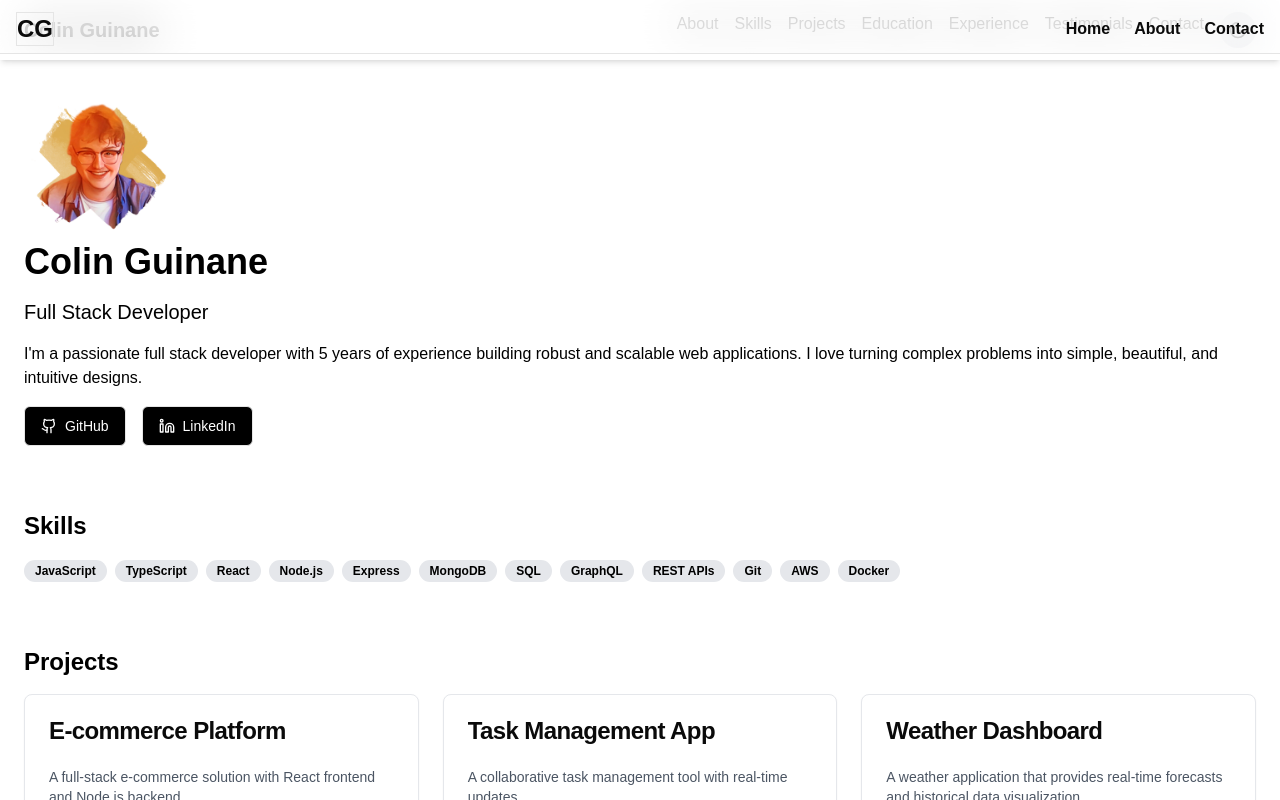
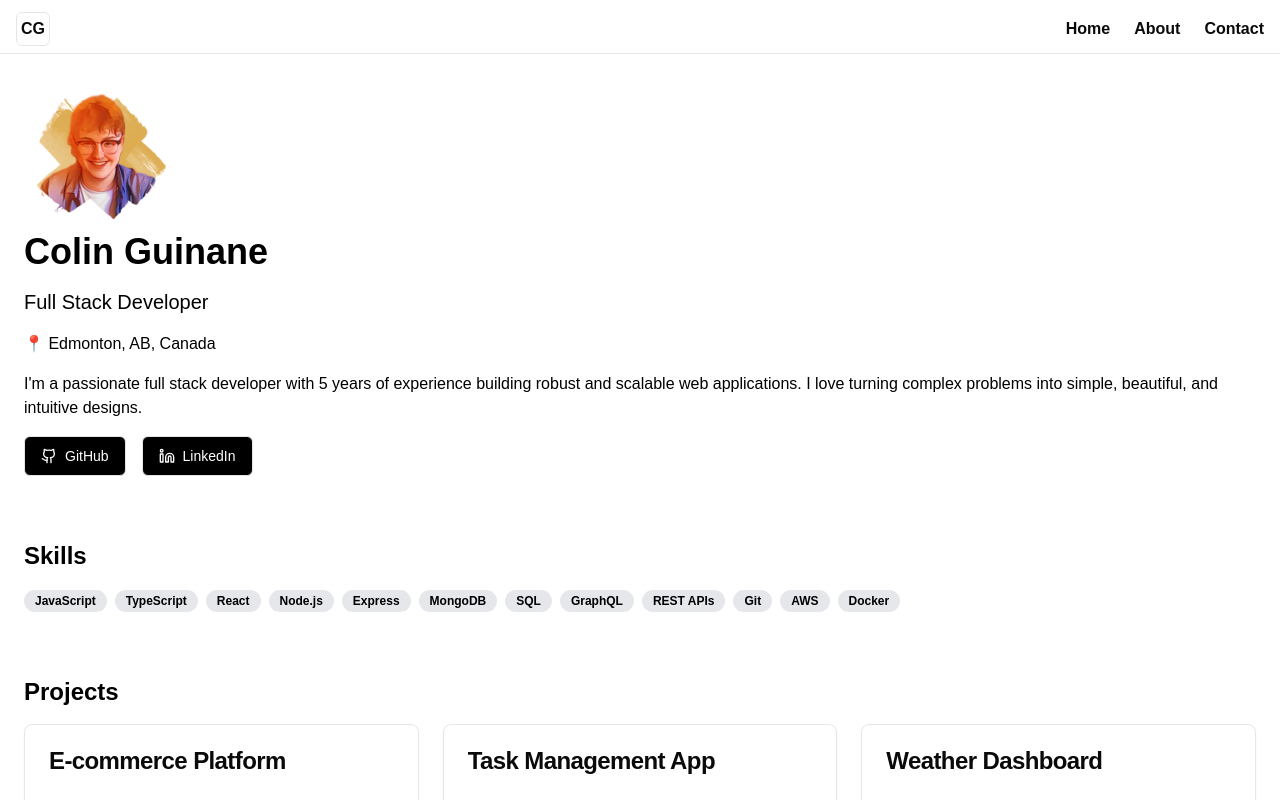
Before and after one commit to colinguinane1/portfolio, a Next.js app: page / in a window 1280 px wide. Shown: the top 800 px of the page. Built offline with nearby package versions, Linux system fonts and the light colour scheme.

Commit message:
header change

```diff
--- a/app/layout.tsx
+++ b/app/layout.tsx
@@ -30,7 +30,7 @@ export default function RootLayout({
         className={`${geistSans.variable} ${geistMono.variable} antialiased`}
       >
         <Header />
-        {children}
+        <div className="pt-[50px]">{children}</div>
       </body>
     </html>
   );
--- a/app/page.tsx
+++ b/app/page.tsx
@@ -174,125 +174,6 @@ export default function EnhancedPortfolioComponent() {
     <div
       className={`min-h-screen bg-white dark:bg-black text-black dark:text-white`}
     >
-      <motion.header
-        className="sticky top-0 bg-white dark:bg-black shadow-md z-10"
-        initial={{ y: -100 }}
-        animate={{ y: 0 }}
-        transition={{ type: "spring", stiffness: 100 }}
-      >
-        <nav className="container mx-auto px-6 py-3">
-          <div className="flex justify-between items-center">
-            <motion.div
-              className="text-xl font-bold"
-              whileHover={{ scale: 1.1 }}
-              whileTap={{ scale: 0.9 }}
-            >
-              Colin Guinane
-            </motion.div>
-            <div className="hidden md:flex space-x-4">
-              {[
-                "About",
-                "Skills",
-                "Projects",
-                "Education",
-                "Experience",
-                "Testimonials",
-                "Contact",
-              ].map((item) => (
-                <motion.a
-                  key={item}
-                  href={`#${item.toLowerCase()}`}
-                  className="hover:text-gray-600 dark:hover:text-gray-300"
-                  whileHover={{ scale: 1.1 }}
-                  whileTap={{ scale: 0.9 }}
-                >
-                  {item}
-                </motion.a>
-              ))}
-              <motion.button
-                onClick={toggleDarkMode}
-                className="p-2 rounded-full bg-gray-200 dark:bg-gray-700"
-                whileHover={{ scale: 1.1 }}
-                whileTap={{ scale: 0.9 }}
-              >
-                {isDarkMode ? (
-                  <Sun className="w-5 h-5" />
-                ) : (
-                  <Moon className="w-5 h-5" />
-                )}
-              </motion.button>
-            </div>
-            <motion.button
-              className="md:hidden relative w-6 h-6"
-              onClick={toggleMenu}
-              whileHover={{ scale: 1.1 }}
-              whileTap={{ scale: 0.9 }}
-              aria-label={isMenuOpen ? "Close menu" : "Open menu"}
-            >
-              <AnimatePresence initial={false} mode="wait">
-                {isMenuOpen ? (
-                  <motion.div
-                    key="close"
-                    initial={{ opacity: 0 }}
-                    animate={{ opacity: 1 }}
-                    exit={{ opacity: 0 }}
-                    transition={{ duration: 0.2 }}
-                  >
-                    <X className="w-6 h-6" />
-                  </motion.div>
-                ) : (
-                  <motion.div
-                    key="menu"
-                    initial={{ opacity: 0 }}
-                    animate={{ opacity: 1 }}
-                    exit={{ opacity: 0 }}
-                    transition={{ duration: 0.2 }}
-                  >
-                    <Menu className="w-6 h-6" />
-                  </motion.div>
-                )}
-              </AnimatePresence>
-            </motion.button>
-          </div>
-        </nav>
-        {isMenuOpen && (
-          <motion.div
-            className="md:hidden bg-white dark:bg-black py-2"
-            initial={{ opacity: 0, y: -20 }}
-            animate={{ opacity: 1, y: 0 }}
-            exit={{ opacity: 0, y: -20 }}
-            transition={{ duration: 0.2 }}
-          >
-            {[
-              "About",
-              "Skills",
-              "Projects",
-              "Education",
-              "Experience",
-              "Testimonials",
-              "Contact",
-            ].map((item) => (
-              <motion.a
-                key={item}
-                href={`#${item.toLowerCase()}`}
-                className="block px-6 py-2 hover:bg-gray-100 dark:hover:bg-gray-800"
-                onClick={toggleMenu}
-                whileHover={{ x: 10 }}
-              >
-                {item}
-              </motion.a>
-            ))}
-            <motion.button
-              onClick={toggleDarkMode}
-              className="block w-full text-left px-6 py-2 hover:bg-gray-100 dark:hover:bg-gray-800"
-              whileHover={{ x: 10 }}
-            >
-              {isDarkMode ? "Light Mode" : "Dark Mode"}
-            </motion.button>
-          </motion.div>
-        )}
-      </motion.header>
-
       <main className="container mx-auto px-6 py-8">
         <FadeInSection>
           <section id="about" className="mb-16">
@@ -312,6 +193,14 @@ export default function EnhancedPortfolioComponent() {
               transition={{ delay: 0.3 }}
             >
               Full Stack Developer
+            </motion.p>
+            <motion.p
+              className="mb-4"
+              initial={{ opacity: 0, y: 20 }}
+              animate={{ opacity: 1, y: 0 }}
+              transition={{ delay: 0.3 }}
+            >
+              📍 Edmonton, AB, Canada
             </motion.p>
             <motion.p
               className="mb-4"
--- a/components/Header.tsx
+++ b/components/Header.tsx
@@ -36,7 +36,7 @@ export default function NHeader() {
       >
         <div className="flex items-center mt-0 md:mt-[8px] w-full justify-between">
           <div className="flex items-center gap-4">
-            <a href="/" className="font-bold border text-2xl">
+            <a href="/" className="font-bold border p-1 rounded-md">
               CG
             </a>
           </div>{" "}
```
